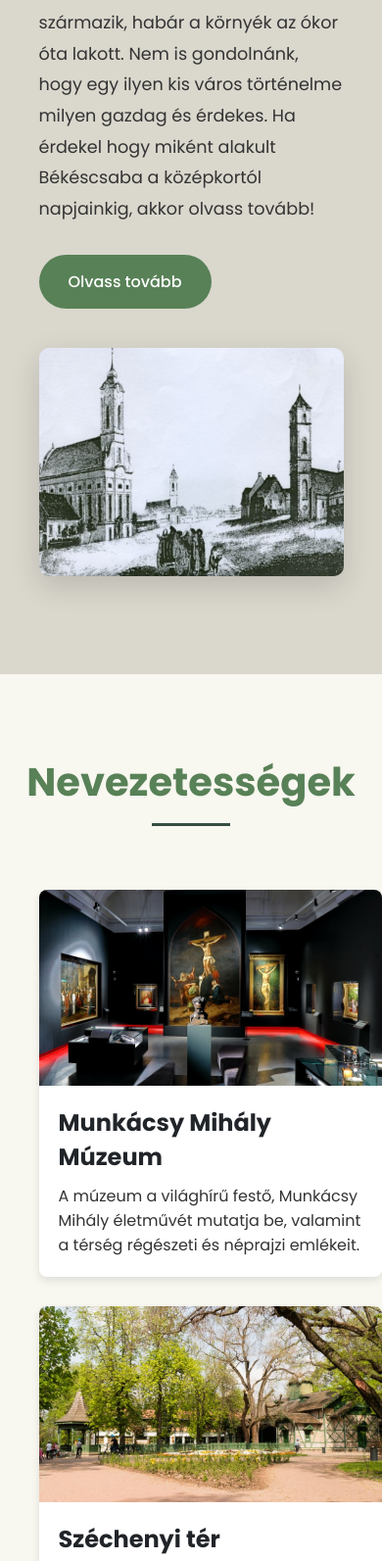
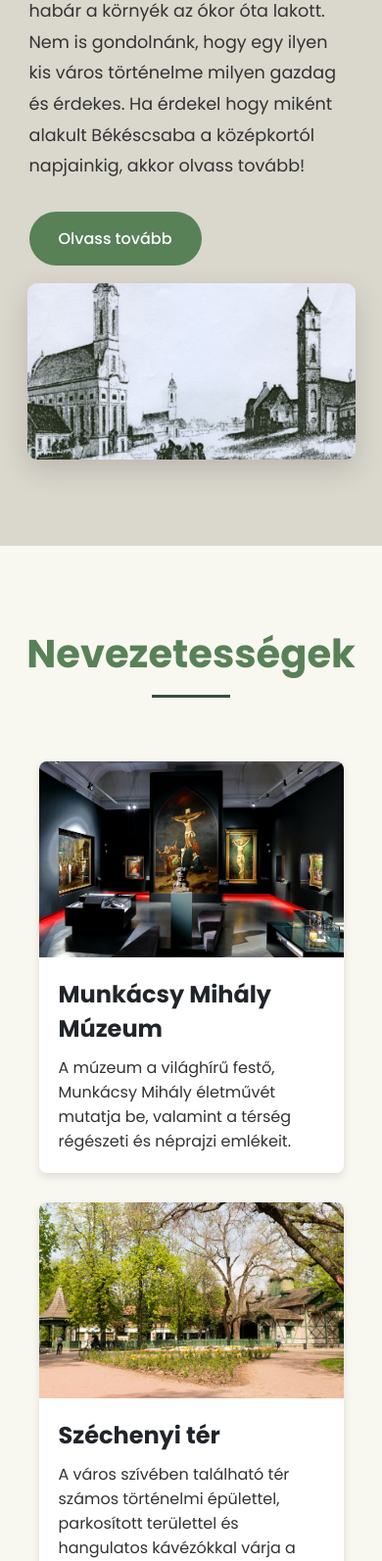
Before and after one commit to balintgergo00/bekescsaba, a plain HTML site: page index.html in a window 390 px wide. Shown: the part 1151-2744 px from the top of the page at 98% size. Drawn offline with Linux system fonts and the light colour scheme.

Commit message:
Add new attraction details and enhance layout for responsiveness

```diff
--- a/index.html
+++ b/index.html
@@ -25,6 +25,7 @@
             </ul>
         </nav>
     </header>
+
 
     <!-- Hero Section -->
     <section class="hero">
@@ -90,6 +91,17 @@
                 <div class="attraction-info">
                     <h3>Belvárosi Katolikus Templom</h3>
                     <p>Az 1819-1823 között épült klasszicista stílusú templom a város egyik legszebb építészeti emléke.
+                    </p>
+                </div>
+            </div>
+
+            <div class="attraction-card animate-on-scroll">
+                <div class="attraction-image">
+                    <img src="assets/furdo.jpg" alt="Árpád Gyógy- és Strandfürdő">
+                </div>
+                <div class="attraction-info">
+                    <h3>Árpád Gyógy- és Strandfürdő</h3>
+                    <p>A strandfürdő az Árpád liget szomszédságában, Illés Dávid tervei alapján épült 1922-ben.
                     </p>
                 </div>
             </div>
--- a/style.css
+++ b/style.css
@@ -212,20 +212,15 @@ section {
 
 
 /* Attractions Section */
-.attractions-grid {
-    display: grid;
-    grid-template-columns: repeat(auto-fit, minmax(300px, 1fr));
+#nevezetessegek .attractions-grid {
+    grid-template-columns: repeat(2, 1fr);
     gap: 30px;
 }
 
-.attraction-card {
-    background: white;
-    border-radius: 10px;
-    overflow: hidden;
-    box-shadow: 0 5px 15px rgba(0, 0, 0, 0.1);
-    transition: var(--transition);
-    opacity: 0;
-    transform: translateY(50px);
+@media screen and (max-width: 768px) {
+    #nevezetessegek .attractions-grid {
+        grid-template-columns: 1fr;
+    }
 }
 
 .attraction-card:hover {
@@ -234,9 +229,9 @@ section {
 }
 
 .attraction-image {
-    height: 200px;
-    overflow: hidden;
-}
+        height: 200px;
+        overflow: hidden;
+    }
 
 .attraction-image img {
     width: 100%;
@@ -310,8 +305,14 @@ section {
 /* Accommodation Section */
 .accommodation-cards {
     display: grid;
-    grid-template-columns: repeat(auto-fit, minmax(300px, 1fr));
+    grid-template-columns: repeat(auto-fit, minmax(250px, 1fr));
     gap: 30px;
+}
+
+@media screen and (max-width: 1050px) {
+    .accommodation-cards {
+        grid-template-columns: 1fr;
+    }
 }
 
 .accommodation-card {
@@ -412,6 +413,8 @@ section {
     nav ul {
         display: none;
     }
+
+
 
     .hero h1 {
         font-size: 2.5rem;
@@ -534,6 +537,50 @@ nav ul li a.active::after {
     max-width: 1200px;
     margin: 0 auto;
     padding: 20px;
+}
+
+@media (max-width: 900px) {
+    .history-content {
+        flex-direction: column;
+        gap: 30px;
+        padding: 15px;
+    }
+    .history-1, .history-2 {
+        flex-direction: column;
+        gap: 24px;
+        margin-bottom: 40px;
+    }
+    .history-text, .history-image {
+        min-width: 0;
+        width: 100%;
+        flex: unset;
+    }
+    .history-image img {
+        height: auto;
+        min-height: 180px;
+        max-height: 320px;
+        object-fit: cover;
+    }
+}
+
+@media (max-width: 600px) {
+    .history-content {
+        padding: 8px;
+        gap: 18px;
+    }
+    .history-1, .history-2 {
+        gap: 14px;
+        margin-bottom: 24px;
+    }
+    .history-text {
+        font-size: 1rem;
+        padding: 0 2px;
+    }
+    .history-image img {
+        min-height: 120px;
+        max-height: 180px;
+        border-radius: 6px;
+    }
 }
 
 .history-text {
@@ -672,6 +719,11 @@ nav ul li a.active::after {
 
 /* Accommodation cards */
 
+.accommodation-cards-page {
+    display: grid;
+    grid-template-columns: repeat(auto-fill, minmax(300px, 1fr));
+    gap: 20px;
+}
 
 .accommodation-card {
     background: white;
@@ -736,10 +788,6 @@ nav ul li a.active::after {
 
 /* Responsive styles */
 @media screen and (max-width: 768px) {
-    .history-content {
-        flex-direction: column;
-    }
-
     .timeline::after {
         left: 31px;
     }
```
Also changed, not shown: szallasok.html (+1 -1 lines).
